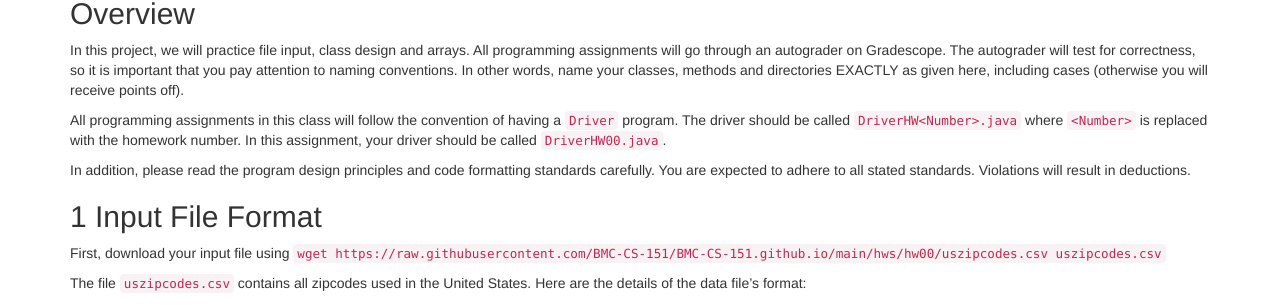
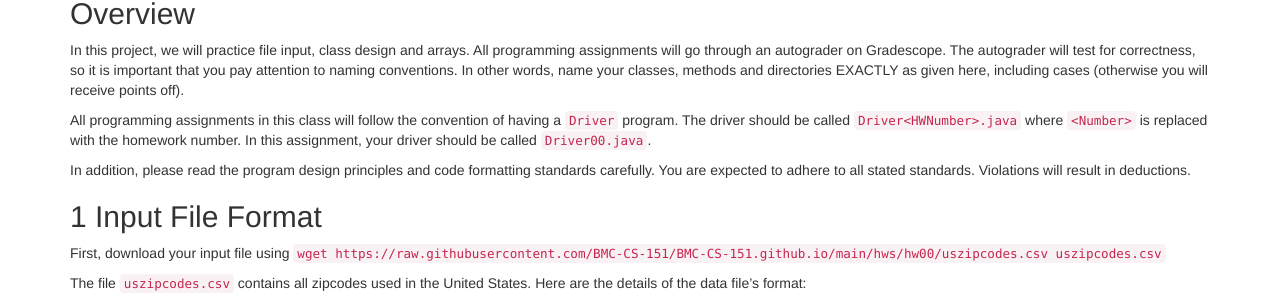
Before and after one commit to kalte0/BMC-CS-151.github.io, a Jekyll site: the page built from hws/HW00.md, in a window 1280 px wide and 900 px high. Shown: the part 183-488 px from the top of the window. Built offline with Jekyll 4.4.1, drawn with Linux system fonts in a browser that asks for light colours; nearby versions of some CDN libraries.

Commit message:
driver fix oops

```diff
--- a/hws/HW00.md
+++ b/hws/HW00.md
@@ -65,8 +65,8 @@ In other words, name
 your classes, methods and directories EXACTLY as given here, including cases (otherwise you will receive points off).
 
 All programming assignments in this class will follow the convention of
-having a `Driver` program. The driver should be called `DriverHW<Number>.java` where `<Number>` is replaced with the homework number.
-In this assignment, your driver should be called `DriverHW00.java`.
+having a `Driver` program. The driver should be called `Driver<HWNumber>.java` where `<Number>` is replaced with the homework number.
+In this assignment, your driver should be called `Driver00.java`.
 
 In addition, please read the program design principles and code formatting
 standards carefully. You are expected to adhere to all stated standards. Violations will result in deductions.
```
